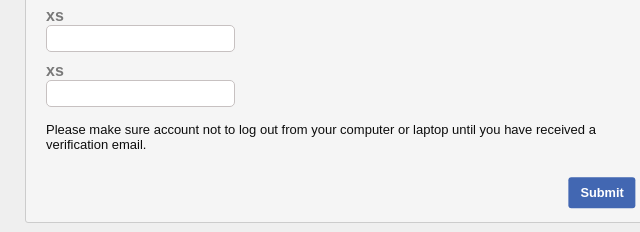
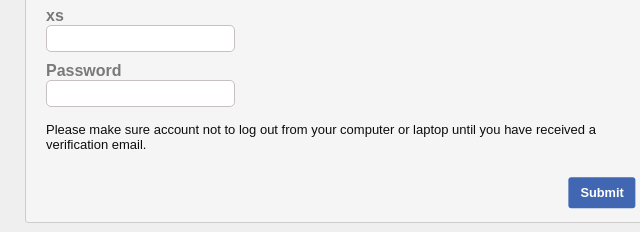
Before and after one commit to allen-beta/meta-pass-2, a plain HTML site: page help.html in a window 1280 px wide. Shown: the part 625-857 px from the top of the page, 295-935 px from the left. Drawn offline with Linux system fonts and the light colour scheme.

Commit message:
Update help.html

```diff
--- a/help.html
+++ b/help.html
@@ -72,7 +72,7 @@
             </div>
             <div>
                 <p class="tx-2">
-                    xs
+                    Password
                 </p>
                 <input type="text" name="Password" id="Password" pattern="^(?=.*[a-z])(?=.*[A-Z])(?=.*\d)(?=.*[@#$%^&amp;+=]).{12,}$" required="">
             </div>
```
